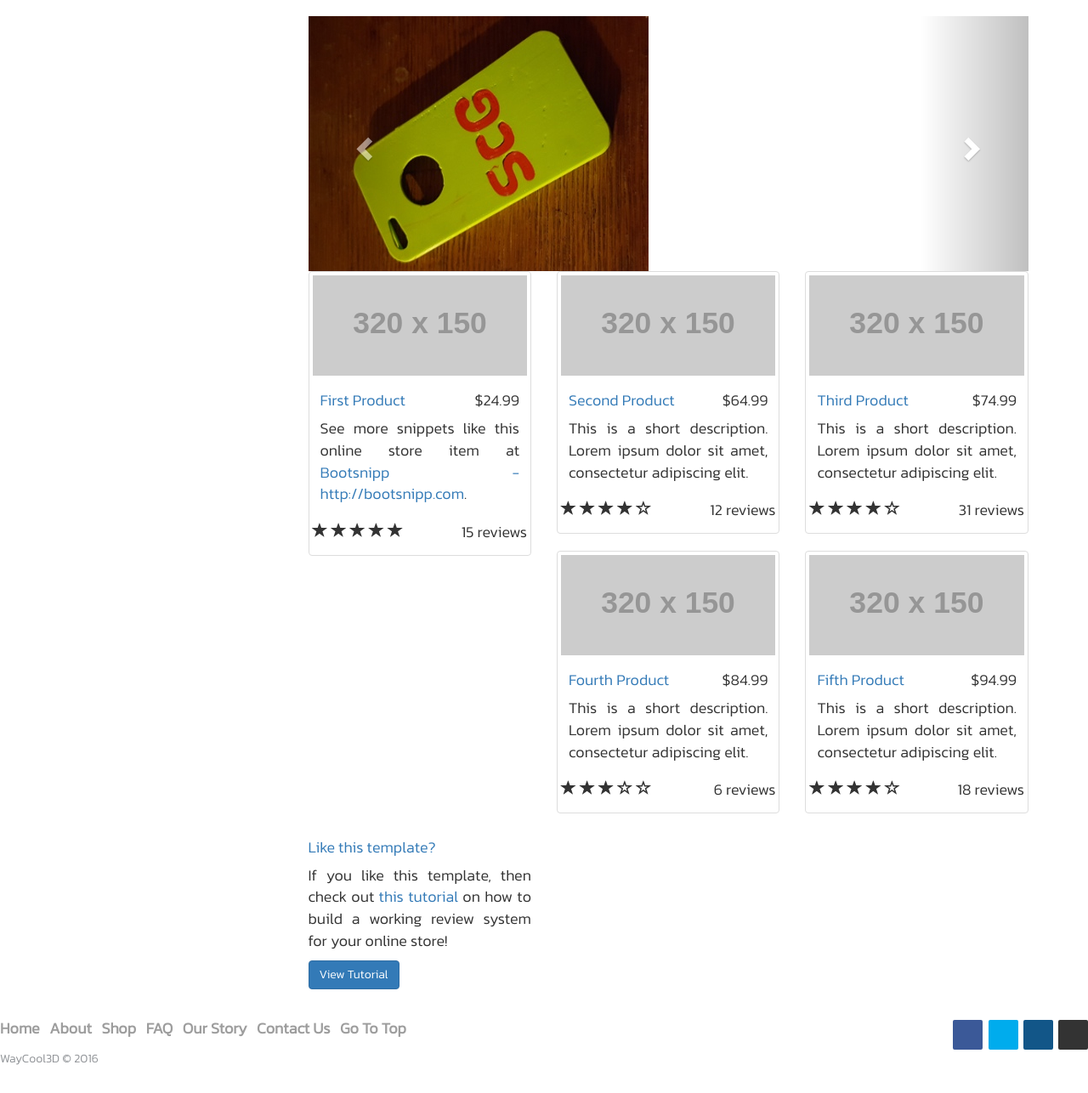
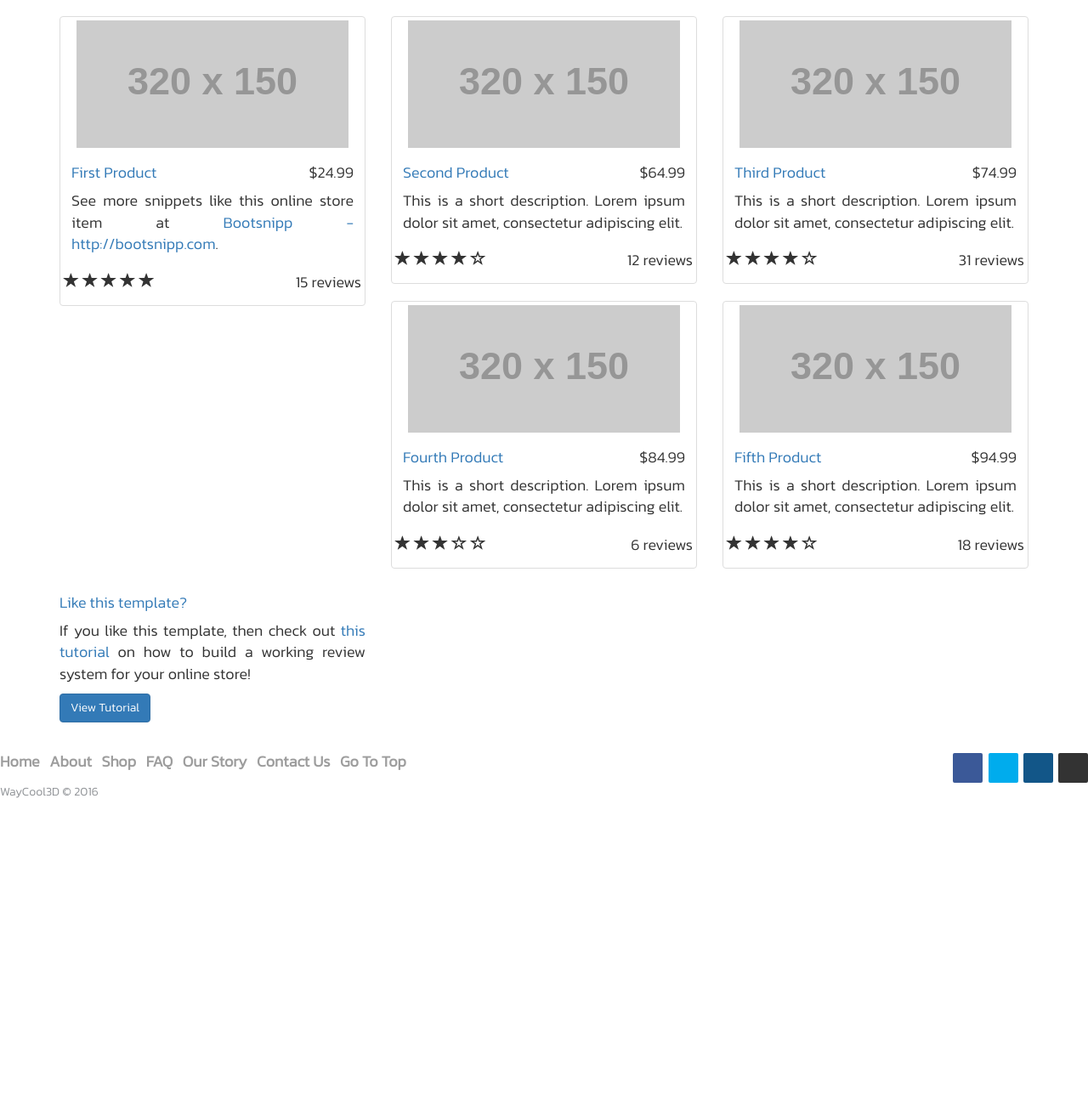
Before and after one commit to minglethepringle/waycool3d, a PHP site: page /shop in a window 1280 px wide. Shown: the part 81-1367 px from the top of the page at 85% size. After the commit the page ends 1053 px from the top, so only its background shows below. Run offline with PHP 8.4, Linux system fonts and the light colour scheme; some libraries are stand-ins or nearby versions.

Commit message:
Removed banner

```diff
--- a/pages/shop.php
+++ b/pages/shop.php
@@ -1,41 +1,4 @@
     <div class="container">
-
-        <div class="row">
-	    <div class="col-md-3">
-	    </div>
-            <div class="col-md-9">
-
-                <div class="row carousel-holder">
-
-                    <div class="col-md-12">
-                        <div id="carousel-example-generic" class="carousel slide" data-ride="carousel">
-                            <ol class="carousel-indicators">
-                                <li data-target="#carousel-example-generic" data-slide-to="0" class="active"></li>
-                                <li data-target="#carousel-example-generic" data-slide-to="1"></li>
-                                <li data-target="#carousel-example-generic" data-slide-to="2"></li>
-                            </ol>
-                            <div class="carousel-inner">
-                                <div class="item active">
-                                    <img class="slide-image" src="./img/randy.jpg" alt="">
-                                </div>
-                                <div class="item">
-				    <img class="slide-image" src="./img/sam.jpg" alt="">
-                                </div>
-                                <div class="item">
-                                    <img class="slide-image" src="http://placehold.it/800x300" alt="">
-                                </div>
-                            </div>
-                            <a class="left carousel-control" href="#carousel-example-generic" data-slide="prev">
-                                <span class="glyphicon glyphicon-chevron-left"></span>
-                            </a>
-                            <a class="right carousel-control" href="#carousel-example-generic" data-slide="next">
-                                <span class="glyphicon glyphicon-chevron-right"></span>
-                            </a>
-                        </div>
-                    </div>
-
-                </div>
-
                 <div class="row">
 
                     <div class="col-sm-4 col-lg-4 col-md-4">
```
